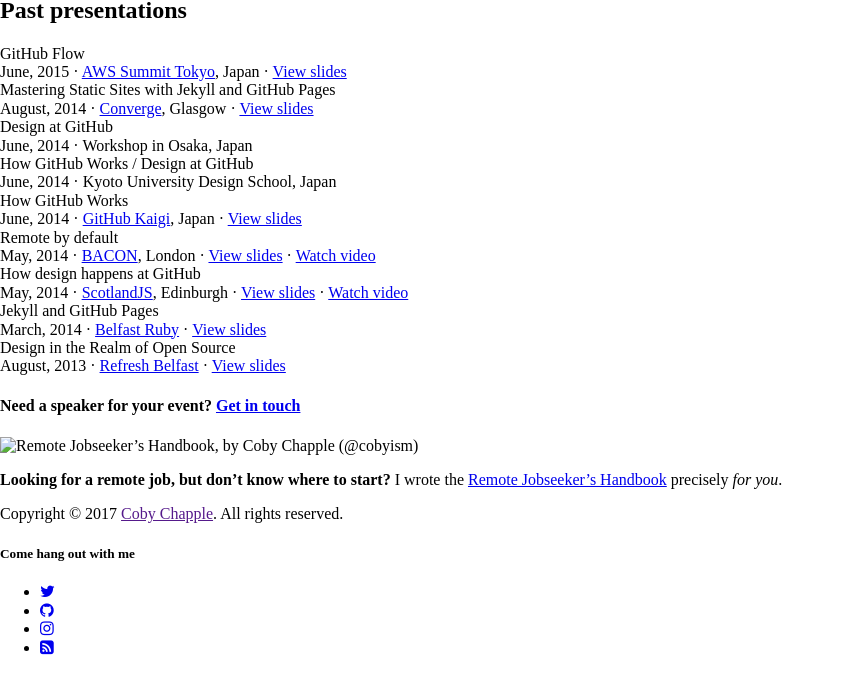
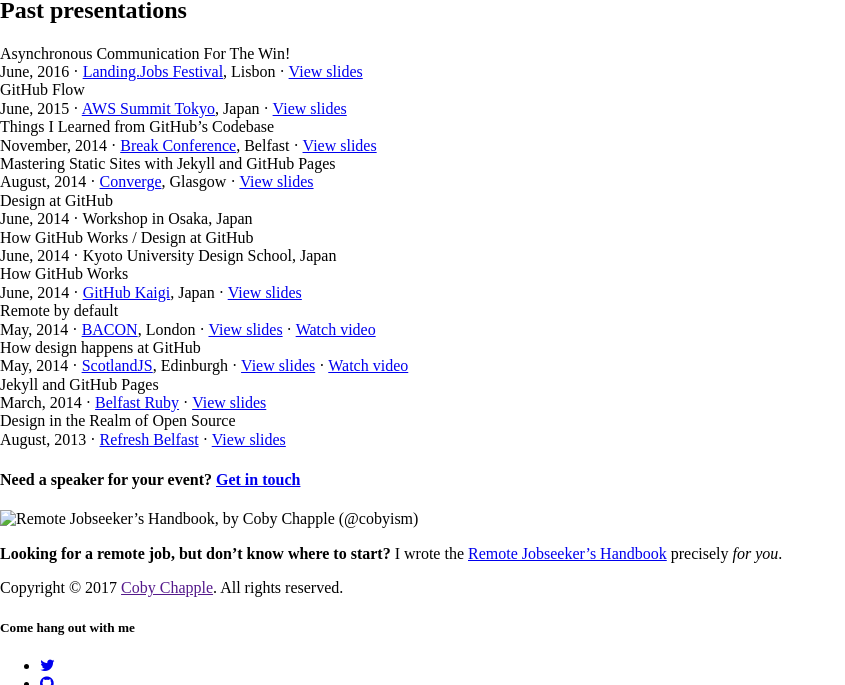
Before and after one commit to cobyism/archived-cobyism.github.io, a Jekyll site: the page built from speaking/index.html, in a window 1280 px wide and 900 px high, scrolled down 654 px, cut to the strip 215-900 px from the top of the window. Shown: the whole strip, without its empty margins (0-845 px from the left). Built offline with Jekyll 4.4.1, drawn with Linux system fonts in a browser that asks for light colours; nearby versions of some CDN libraries; library files that are not in the unit come from our copies; comment, search, counter and statistics services are not loaded.

Commit message:
Update talks.yml

```diff
--- a/_data/talks.yml
+++ b/_data/talks.yml
@@ -56,6 +56,14 @@
   slides: https://speakerdeck.com/cobyism/static-sites-with-jekyll-and-github-pages
   embed: <script async class="speakerdeck-embed" data-id="27cf2920068e013258d3029fef629589" data-ratio="1.33333333333333" src="//speakerdeck.com/assets/embed.js"></script>
 
+- topic: Things I Learned from GitHub’s Codebase
+  event: Break Conference
+  event_url: http://breakconf.org
+  location: Belfast
+  date: 12 November 2014
+  slides: https://speakerdeck.com/cobyism/belfast-ruby-interesting-things-from-the-github-codebase
+  embed: <script async class="speakerdeck-embed" data-id="8d08bdd04d5601321b6b1681bfef9665" data-ratio="1.33333333333333" src="//speakerdeck.com/assets/embed.js"></script>
+
 - topic: GitHub Flow
   event: AWS Summit Tokyo
   event_url: http://www.awssummit.tokyo/
@@ -63,3 +71,11 @@
   date: 3 June 2015
   slides: https://speakerdeck.com/cobyism/github-flow-aws-summit-tokyo-2015
   embed: <script async class="speakerdeck-embed" data-id="c104411f38d5487cafe032de9593d9f7" data-ratio="1.77777777777778" src="//speakerdeck.com/assets/embed.js"></script>
+
+- topic: Asynchronous Communication For The Win!
+  event: Landing.Jobs Festival
+  event_url: https://festival.landing.jobs/
+  location: Lisbon
+  date: 3 June 2016
+  slides: https://speakerdeck.com/cobyism/asynchronous-communication-for-the-win
+  embed: <script async class="speakerdeck-embed" data-id="d4d76c4b11f74716815edad8f3a8c3c7" data-ratio="1.77777777777778" src="//speakerdeck.com/assets/embed.js"></script>
```
